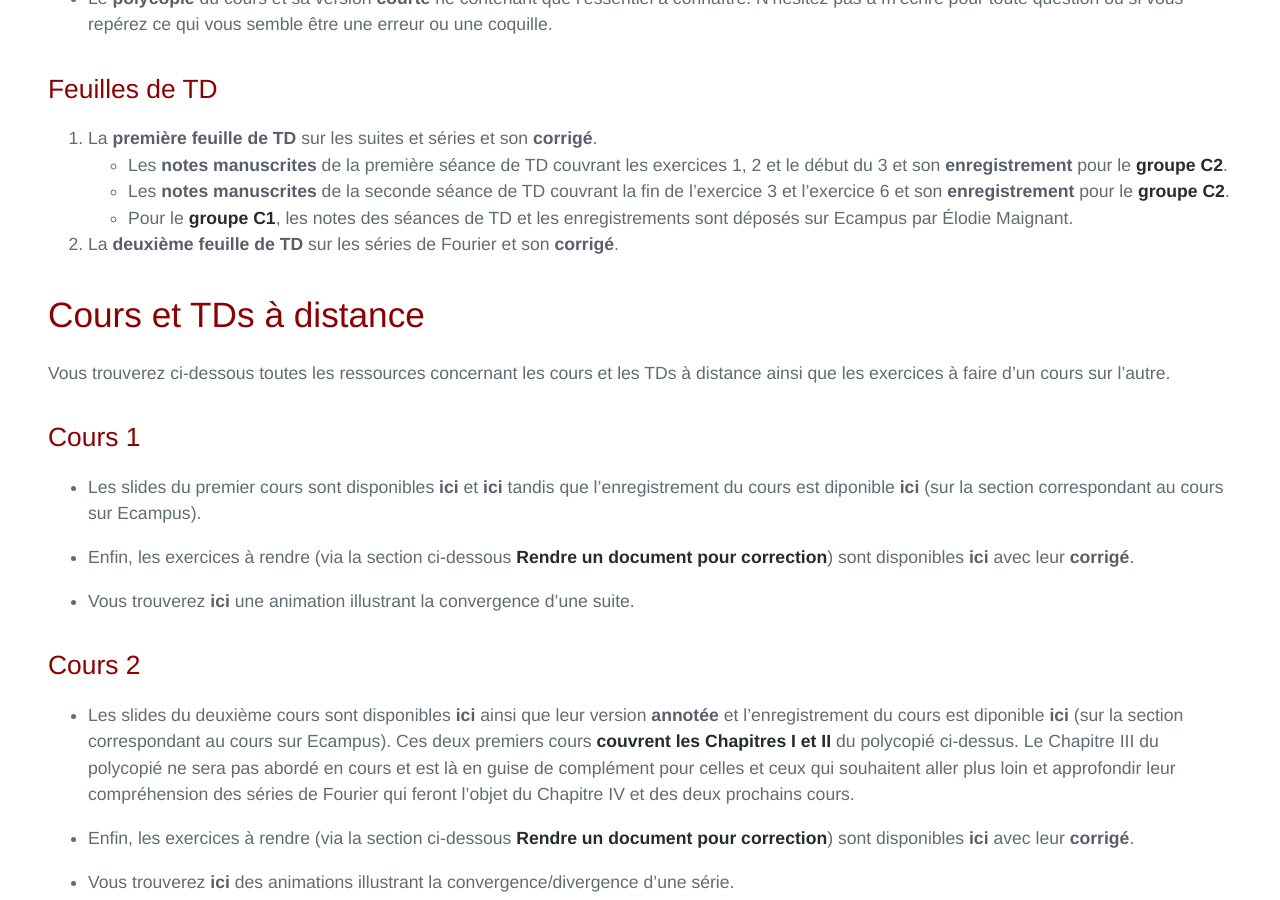
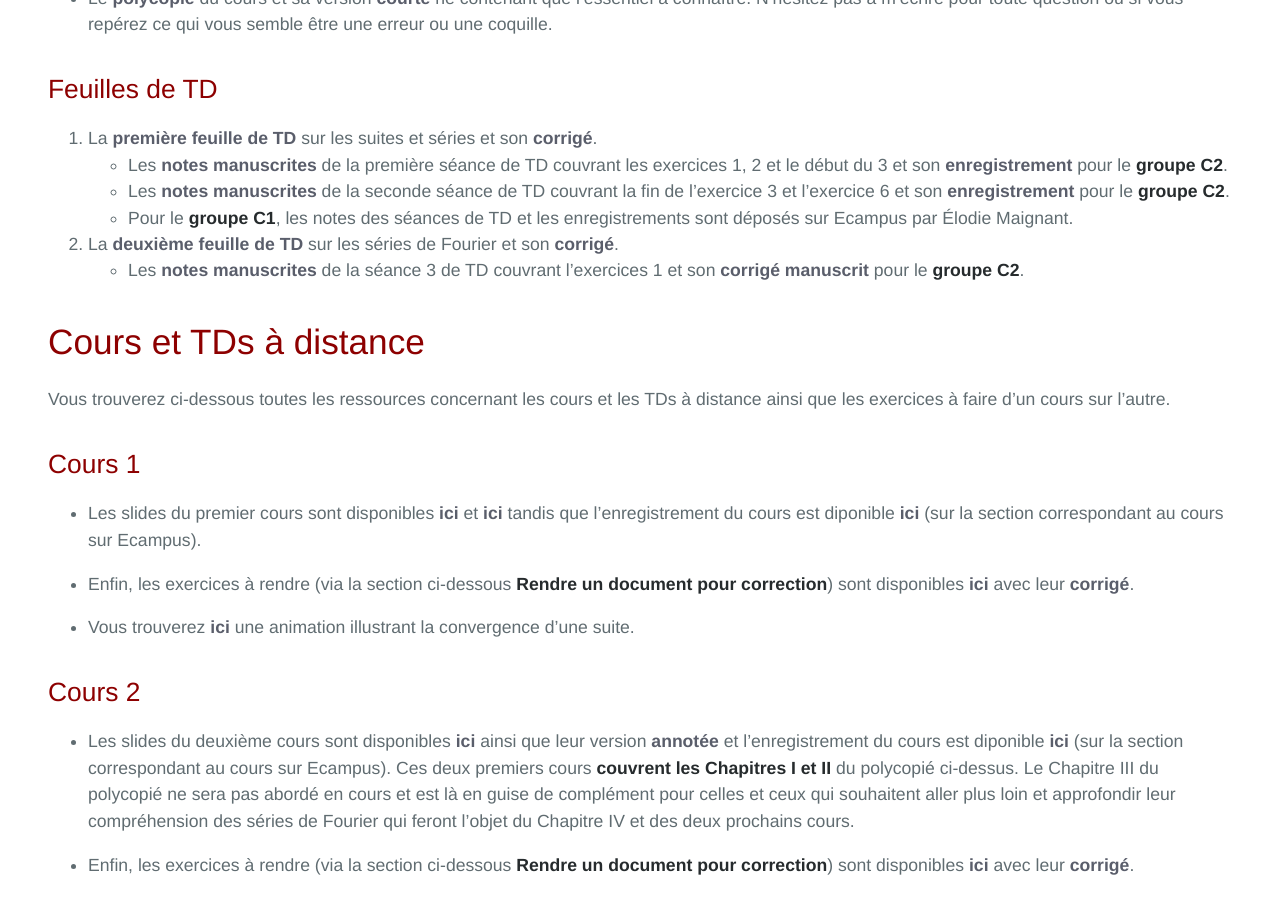
Before and after one commit to KevinDestagnol/algebre.github.io, a Jekyll site: the page built from index.md, in a window 1280 px wide and 900 px high, scrolled down 1098 px. Built offline with Jekyll 4.4.1, drawn with Linux system fonts in a browser that asks for light colours; some web fonts are replaced; our own code applies the rules of GitHub Pages for plain Markdown files.

Commit message:
Update index.md

```diff
--- a/index.md
+++ b/index.md
@@ -18,7 +18,8 @@ Bienvenu sur la page du cours de **Maths 254** de l'année **2020-2021** de l'un
    * Pour le **groupe C1**, les notes des séances de TD et les enregistrements sont déposés sur Ecampus par &Eacute;lodie Maignant.<br>
 
 
-2. La <a href="td2_m254_2021.pdf">deuxième feuille de TD</a> sur les séries de Fourier et son <a href="https://kevindestagnol.github.io/maths254.github.io/erreur">corrigé</a>.<br>
+2. La <a href="td2_m254_2021.pdf">deuxième feuille de TD</a> sur les séries de Fourier et son <a href="https://kevindestagnol.github.io/maths254.github.io/erreur">corrigé</a>.
+   * Les <a href="TD3_m254.pdf">notes manuscrites</a> de la séance 3 de TD couvrant l'exercices 1 et son <a   href="td2_m254_2021_corrigé">corrigé manuscrit</a> pour le **groupe C2**.<br>
 
 # Cours et TDs à distance
 
```
